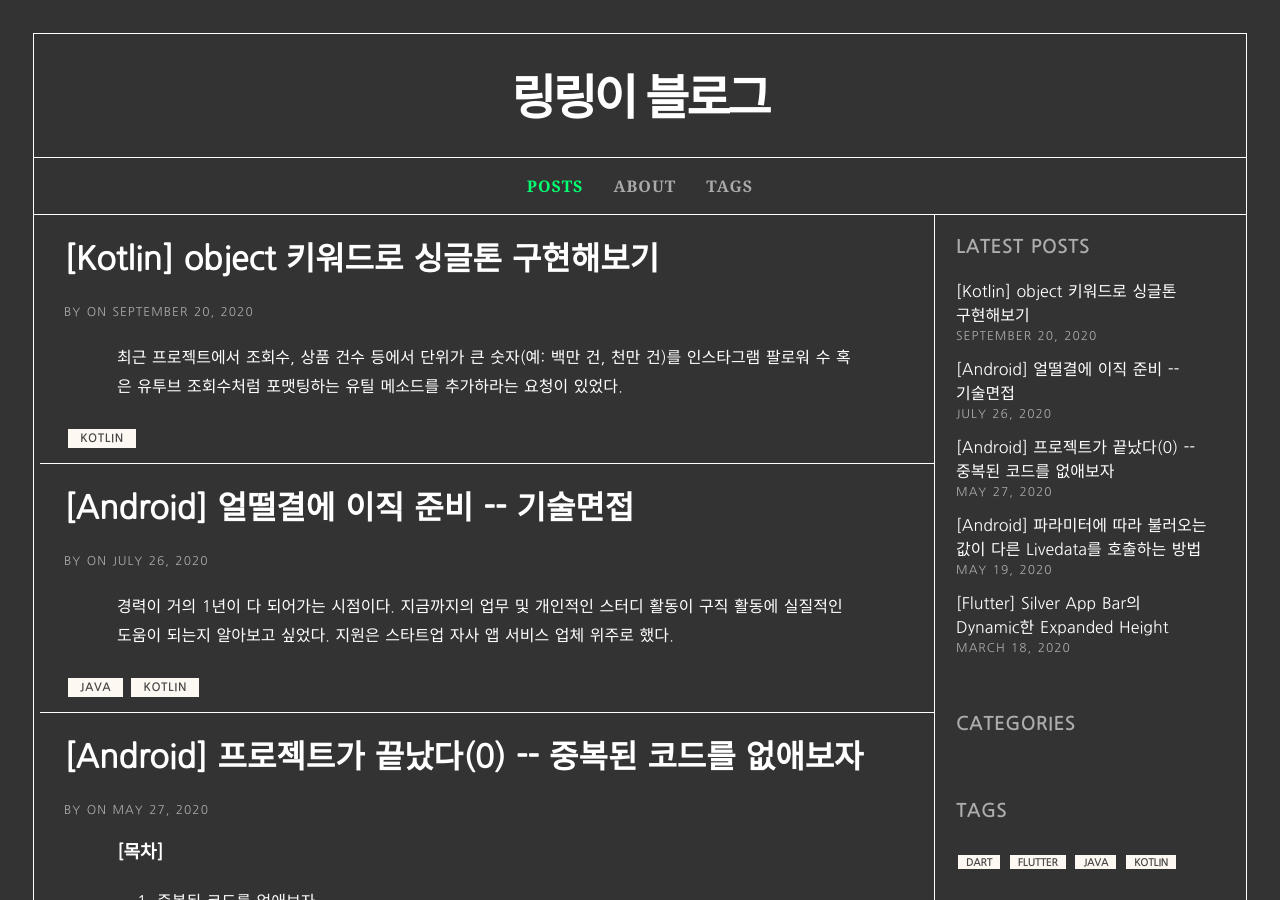
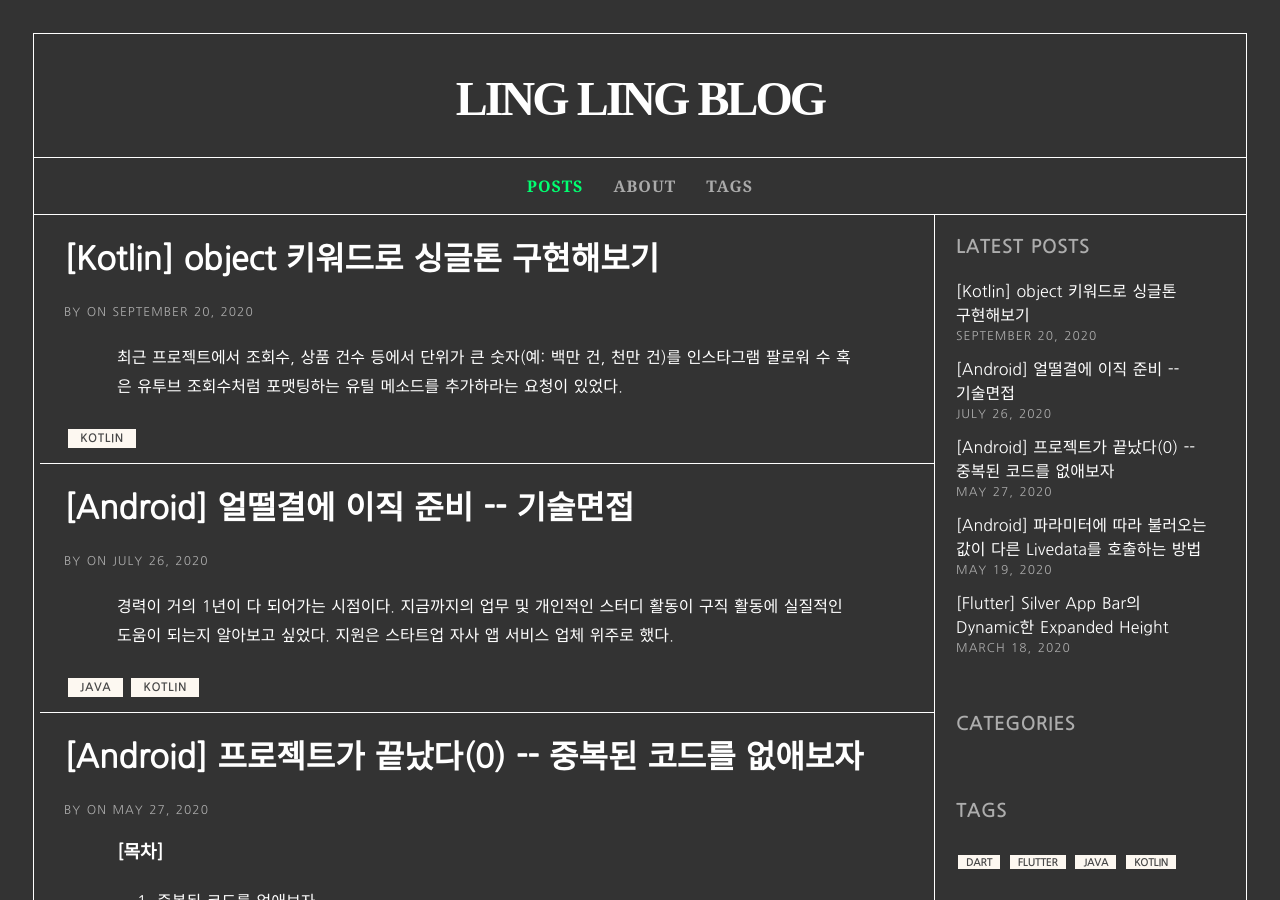
Before and after one commit to jjjlyn/jjjlyn.github.io, a Jekyll site: the page built from index.html, in a window 1280 px wide and 900 px high. Built offline with Jekyll 4.4.1, drawn with Linux system fonts in a browser that asks for light colours; nearby versions of some CDN libraries; some web fonts are replaced; the list of posts is cut into pages by our own code; some of the changed text lies outside the part shown.

Commit message:
doc: change config

```diff
--- a/_config.yml
+++ b/_config.yml
@@ -1,4 +1,4 @@
-title: 링링이 블로그
+title: LING LING BLOG
 description:
 
 # Tagline near the site title
```
